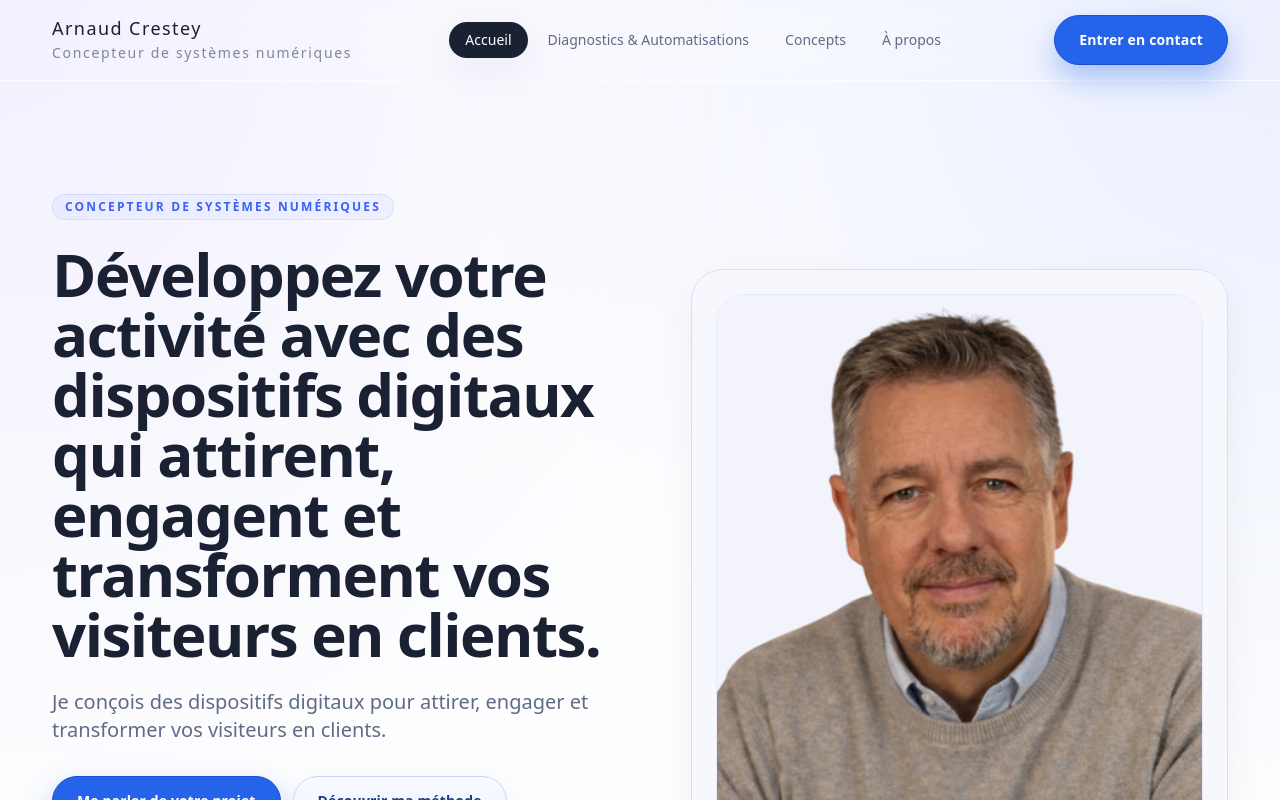
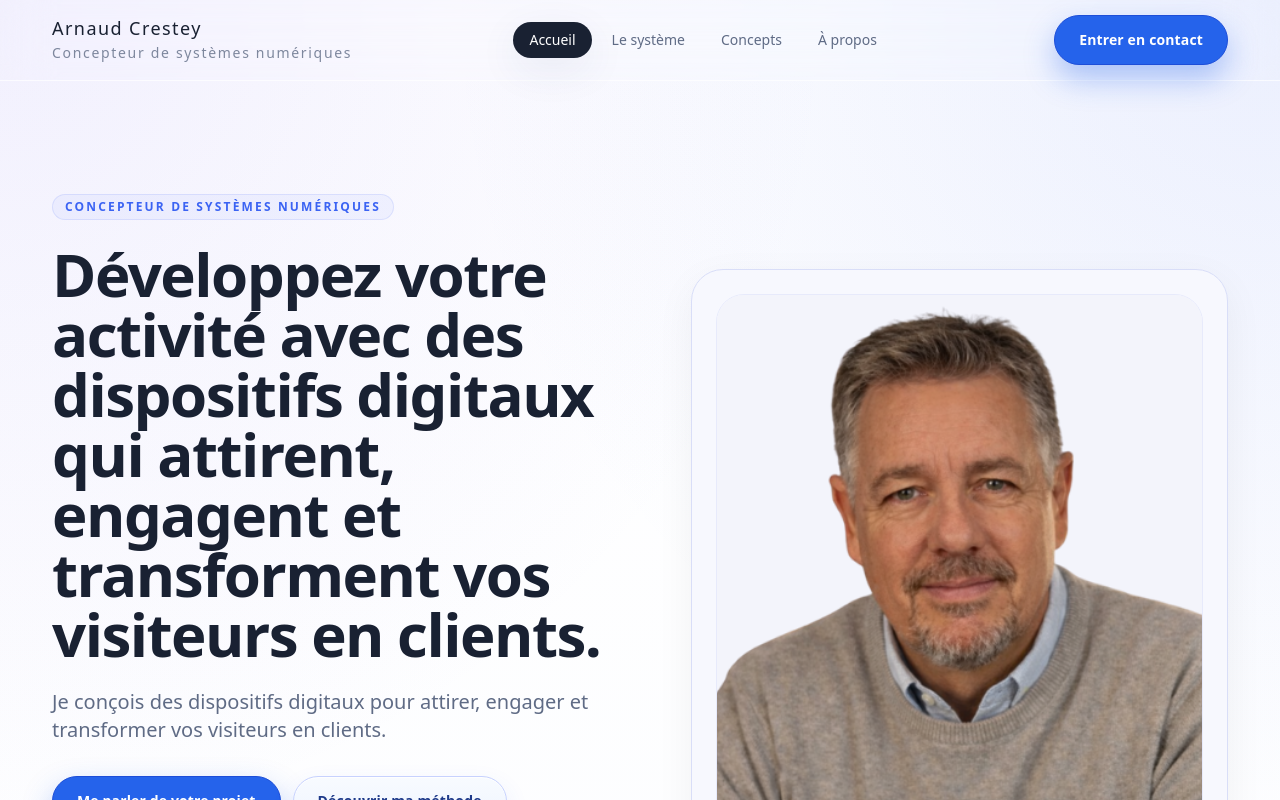
Before and after one commit to arnaudcrestey/portail-site-vitrine, a Next.js app: page / in a window 1280 px wide. Shown: the top 800 px of the page. Built offline with nearby package versions, Linux system fonts and the light colour scheme.

Commit message:
Update site.ts

```diff
--- a/data/site.ts
+++ b/data/site.ts
@@ -34,10 +34,10 @@ export type ReserveConcept = {
 
 export const navigation: NavItem[] = [
   { href: '/', label: 'Accueil' },
-  { href: '/diagnostics-automatisations', label: 'Diagnostics & Automatisations' },
+  { href: '/systeme', label: 'Le système' },
   { href: '/concepts', label: 'Concepts' },
   { href: '/a-propos', label: 'À propos' },
- ];
+];
 
 export const homeUniverses: UniverseCard[] = [
   {
@@ -50,12 +50,12 @@ export const homeUniverses: UniverseCard[] = [
     accent: 'from-secondary/18 via-secondary/8 to-white',
   },
   {
-    title: 'Diagnostics & Automatisations',
-    audience: 'Dispositifs pour professionnels',
+    title: 'Le système',
+    audience: 'Dispositif d’acquisition concret',
     description:
-      'Des mini-sites, diagnostics interactifs et systèmes d’acquisition conçus pour capter, qualifier et engager avec cohérence.',
-    href: '/diagnostics-automatisations',
-    cta: 'Voir les solutions',
+      'Une démonstration visuelle de la manière dont une expertise peut être transformée en système digital clair, structuré et orienté conversion.',
+    href: '/systeme',
+    cta: 'Découvrir le système',
     accent: 'from-primary/18 via-primary/8 to-white',
   },
 ];
@@ -153,7 +153,7 @@ export const reserveConcepts: ReserveConcept[] = [
   {
     title: 'Décodeur de message',
     description:
-      'Une expérience qui reformule une situation confuse en lecture structurée et actionnable.',
+      'Une expérience qui reformule une situation confuse en lecture structurée et exploitable.',
   },
   {
     title: 'Traducteur émotionnel',
@@ -163,7 +163,7 @@ export const reserveConcepts: ReserveConcept[] = [
   {
     title: 'Radar de dynamique',
     description:
-      'Un dispositif court pour identifier les forces et tensions d’une situation donnée.',
+      'Un dispositif court pour identifier les forces et les tensions d’une situation donnée.',
   },
 ];
 
```
